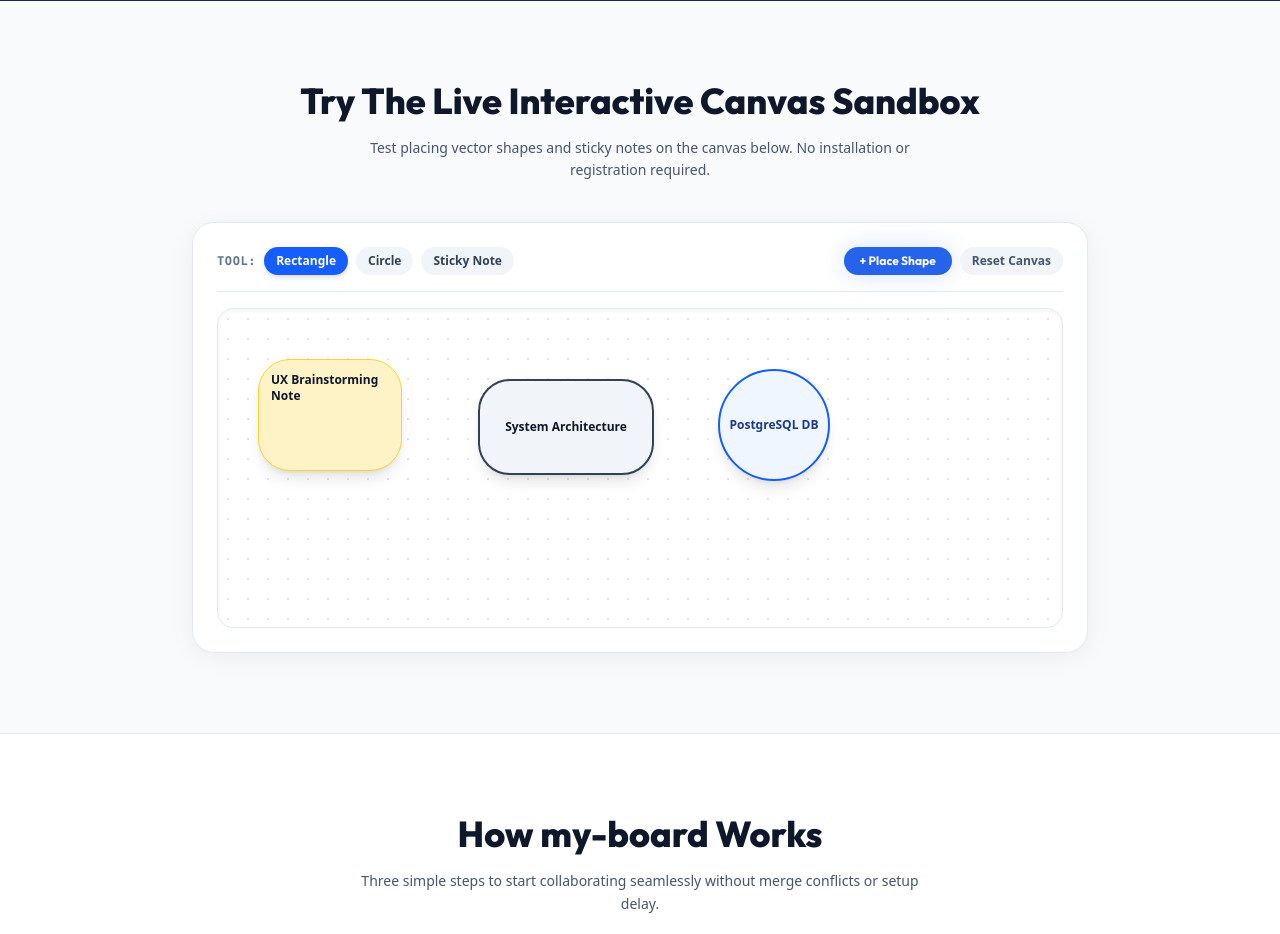
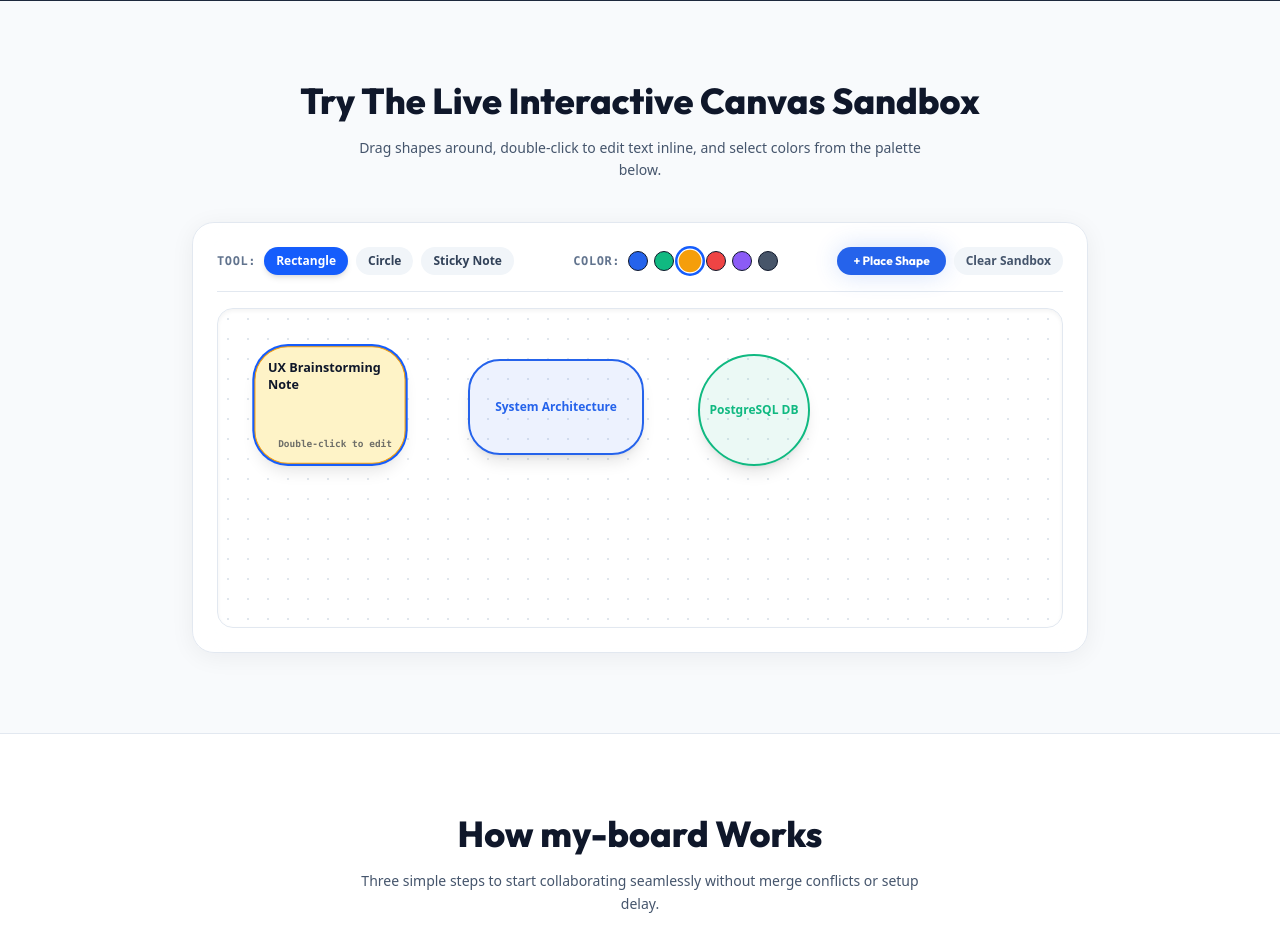
Before and after one commit to thulanesigasa/my-board, a Next.js app: page / in a window 1280 px wide. Shown: the part 780-1714 px from the top of the page. Built offline with nearby package versions, Linux system fonts and the light colour scheme; no server answers.

Commit message:
feat(sandbox): add drag-and-drop movement, double-click inline text editing, and color palette selection (#54)

```diff
--- a/src/components/landing/InteractiveSandbox.tsx
+++ b/src/components/landing/InteractiveSandbox.tsx
@@ -1,29 +1,88 @@
 'use client';
 
-import React, { useState } from 'react';
+import React, { useState, useRef } from 'react';
+
+interface SandboxShape {
+  id: number;
+  type: 'rect' | 'circle' | 'note';
+  x: number;
+  y: number;
+  text: string;
+  color: string;
+}
+
+const PALETTE = ['#2563EB', '#10B981', '#F59E0B', '#EF4444', '#8B5CF6', '#475569'];
 
 export const InteractiveSandbox: React.FC = () => {
-  const [activeShape, setActiveShape] = useState<'rect' | 'circle' | 'note'>('rect');
-  const [shapes, setShapes] = useState<Array<{ id: number; type: string; x: number; y: number; text: string }>>([
-    { id: 1, type: 'note', x: 40, y: 50, text: 'UX Brainstorming Note' },
-    { id: 2, type: 'rect', x: 260, y: 70, text: 'System Architecture' },
-    { id: 3, type: 'circle', x: 500, y: 60, text: 'PostgreSQL DB' },
+  const [activeTool, setActiveTool] = useState<'rect' | 'circle' | 'note'>('rect');
+  const [shapes, setShapes] = useState<SandboxShape[]>([
+    { id: 1, type: 'note', x: 40, y: 40, text: 'UX Brainstorming Note', color: '#F59E0B' },
+    { id: 2, type: 'rect', x: 250, y: 50, text: 'System Architecture', color: '#2563EB' },
+    { id: 3, type: 'circle', x: 480, y: 45, text: 'PostgreSQL DB', color: '#10B981' },
   ]);
 
+  const [selectedId, setSelectedId] = useState<number | null>(1);
+  const [editingId, setEditingId] = useState<number | null>(null);
+
+  const containerRef = useRef<HTMLDivElement>(null);
+  const draggingIdRef = useRef<number | null>(null);
+  const dragOffsetRef = useRef<{ x: number; y: number }>({ x: 0, y: 0 });
+
   const addShape = () => {
-    const newShape = {
-      id: Date.now(),
-      type: activeShape,
-      x: Math.floor(Math.random() * 400) + 40,
-      y: Math.floor(Math.random() * 120) + 40,
-      text: activeShape === 'note' ? 'New Sticky Note' : activeShape === 'rect' ? 'New Rectangle' : 'New Circle',
+    const newId = Date.now();
+    const newShape: SandboxShape = {
+      id: newId,
+      type: activeTool,
+      x: Math.floor(Math.random() * 350) + 40,
+      y: Math.floor(Math.random() * 100) + 40,
+      text: activeTool === 'note' ? 'New Sticky Note' : activeTool === 'rect' ? 'New Rectangle' : 'New Circle',
+      color: activeTool === 'note' ? '#F59E0B' : activeTool === 'rect' ? '#2563EB' : '#10B981',
     };
     setShapes([...shapes, newShape]);
+    setSelectedId(newId);
   };
 
-  const clearSandbox = () => {
-    setShapes([]);
+  const handleMouseDown = (id: number, e: React.MouseEvent) => {
+    e.stopPropagation();
+    setSelectedId(id);
+    draggingIdRef.current = id;
+
+    const shape = shapes.find((s) => s.id === id);
+    if (shape && containerRef.current) {
+      const rect = containerRef.current.getBoundingClientRect();
+      dragOffsetRef.current = {
+        x: e.clientX - rect.left - shape.x,
+        y: e.clientY - rect.top - shape.y,
+      };
+    }
   };
+
+  const handleMouseMove = (e: React.MouseEvent) => {
+    if (draggingIdRef.current === null || !containerRef.current) return;
+    const rect = containerRef.current.getBoundingClientRect();
+    const newX = Math.max(10, Math.min(rect.width - 160, e.clientX - rect.left - dragOffsetRef.current.x));
+    const newY = Math.max(10, Math.min(rect.height - 100, e.clientY - rect.top - dragOffsetRef.current.y));
+
+    setShapes((prev) =>
+      prev.map((s) => (s.id === draggingIdRef.current ? { ...s, x: newX, y: newY } : s))
+    );
+  };
+
+  const handleMouseUp = () => {
+    draggingIdRef.current = null;
+  };
+
+  const updateSelectedColor = (color: string) => {
+    if (selectedId === null) return;
+    setShapes((prev) => prev.map((s) => (s.id === selectedId ? { ...s, color } : s)));
+  };
+
+  const updateSelectedText = (text: string) => {
+    if (selectedId === null) return;
+    setShapes((prev) => prev.map((s) => (s.id === selectedId ? { ...s, text } : s)));
+  };
+
+  const selectedShape = shapes.find((s) => s.id === selectedId);
 
   return (
     <section id="sandbox" className="py-20 bg-[var(--color-bg)] relative z-10 border-b border-slate-200">
@@ -32,7 +91,7 @@ export const InteractiveSandbox: React.FC = () => {
           Try The Live Interactive Canvas Sandbox
         </h2>
         <p className="text-slate-600 text-sm max-w-xl mx-auto mb-10 leading-relaxed font-body">
-          Test placing vector shapes and sticky notes on the canvas below. No installation or registration required.
+          Drag shapes around, double-click to edit text inline, and select colors from the palette below.
         </p>
 
         {/* Sandbox Glass Container */}
@@ -42,81 +101,176 @@ export const InteractiveSandbox: React.FC = () => {
             <div className="flex items-center gap-2">
               <span className="text-xs font-bold font-mono text-slate-500 uppercase tracking-wider">Tool:</span>
               <button
-                onClick={() => setActiveShape('rect')}
+                onClick={() => setActiveTool('rect')}
                 className={`px-3 py-1.5 rounded-lg text-xs font-bold transition ${
-                  activeShape === 'rect' ? 'bg-blue-600 text-white shadow-md' : 'bg-slate-100 text-slate-700 hover:bg-slate-200'
+                  activeTool === 'rect' ? 'bg-blue-600 text-white shadow-md' : 'bg-slate-100 text-slate-700 hover:bg-slate-200'
                 }`}
               >
                 Rectangle
               </button>
               <button
-                onClick={() => setActiveShape('circle')}
+                onClick={() => setActiveTool('circle')}
                 className={`px-3 py-1.5 rounded-lg text-xs font-bold transition ${
-                  activeShape === 'circle' ? 'bg-blue-600 text-white shadow-md' : 'bg-slate-100 text-slate-700 hover:bg-slate-200'
+                  activeTool === 'circle' ? 'bg-blue-600 text-white shadow-md' : 'bg-slate-100 text-slate-700 hover:bg-slate-200'
                 }`}
               >
                 Circle
               </button>
               <button
-                onClick={() => setActiveShape('note')}
+                onClick={() => setActiveTool('note')}
                 className={`px-3 py-1.5 rounded-lg text-xs font-bold transition ${
-                  activeShape === 'note' ? 'bg-blue-600 text-white shadow-md' : 'bg-slate-100 text-slate-700 hover:bg-slate-200'
+                  activeTool === 'note' ? 'bg-blue-600 text-white shadow-md' : 'bg-slate-100 text-slate-700 hover:bg-slate-200'
                 }`}
               >
                 Sticky Note
               </button>
             </div>
 
+            {/* Color Change Palette */}
+            {selectedShape && (
+              <div className="flex items-center gap-2">
+                <span className="text-xs font-bold font-mono text-slate-500 uppercase tracking-wider">Color:</span>
+                <div className="flex gap-1.5">
+                  {PALETTE.map((c) => (
+                    <button
+                      key={c}
+                      onClick={() => updateSelectedColor(c)}
+                      className={`w-5 h-5 rounded-full border transition-transform ${
+                        selectedShape.color === c ? 'scale-125 ring-2 ring-blue-600 border-white' : 'hover:scale-110'
+                      }`}
+                      style={{ backgroundColor: c }}
+                    />
+                  ))}
+                </div>
+              </div>
+            )}
+
             <div className="flex items-center gap-2">
-              <button
-                onClick={addShape}
-                className="btn-primary text-xs !py-1.5 !px-4"
-              >
+              <button onClick={addShape} className="btn-primary text-xs !py-1.5 !px-4">
                 + Place Shape
               </button>
               <button
-                onClick={clearSandbox}
+                onClick={() => setShapes([])}
                 className="px-3 py-1.5 rounded-lg text-xs font-bold bg-slate-100 hover:bg-red-50 text-slate-600 hover:text-red-600 transition"
               >
-                Reset Canvas
+                Clear Sandbox
               </button>
             </div>
           </div>
 
-          {/* Canvas Area */}
-          <div className="h-80 rounded-2xl bg-white border border-slate-200 relative overflow-hidden shadow-inner">
+          {/* Interactive Drag & Drop Canvas */}
+          <div
+            ref={containerRef}
+            onMouseMove={handleMouseMove}
+            onMouseUp={handleMouseUp}
+            onMouseLeave={handleMouseUp}
+            className="h-80 rounded-2xl bg-white border border-slate-200 relative overflow-hidden shadow-inner select-none cursor-crosshair"
+          >
             <div className="absolute inset-0 bg-[radial-gradient(#cbd5e1_1px,transparent_1px)] [background-size:20px_20px] opacity-60" />
 
             {shapes.map((s) => {
+              const isSelected = selectedId === s.id;
+              const isEditing = editingId === s.id;
+
               if (s.type === 'note') {
                 return (
                   <div
                     key={s.id}
-                    className="absolute w-36 h-28 p-3 rounded-xl bg-amber-100 border border-amber-300 text-slate-900 font-bold text-xs shadow-lg transition-all hover:scale-105"
-                    style={{ left: `${s.x}px`, top: `${s.y}px` }}
+                    onMouseDown={(e) => handleMouseDown(s.id, e)}
+                    onDoubleClick={() => setEditingId(s.id)}
+                    className={`absolute w-36 h-28 p-3 rounded-xl shadow-lg transition-shadow cursor-grab active:cursor-grabbing font-bold text-xs flex flex-col justify-between ${
+                      isSelected ? 'ring-2 ring-blue-600 scale-105' : ''
+                    }`}
+                    style={{
+                      left: `${s.x}px`,
+                      top: `${s.y}px`,
+                      backgroundColor: s.color === '#F59E0B' ? '#FEF3C7' : `${s.color}20`,
+                      borderColor: s.color,
+                      borderWidth: '1.5px',
+                      color: '#0F172A',
+                    }}
                   >
-                    {s.text}
+                    {isEditing ? (
+                      <input
+                        type="text"
+                        autoFocus
+                        value={s.text}
+                        onChange={(e) => updateSelectedText(e.target.value)}
+                        onBlur={() => setEditingId(null)}
+                        onKeyDown={(e) => e.key === 'Enter' && setEditingId(null)}
+                        className="bg-white/80 w-full text-xs font-bold p-1 rounded focus:outline-none"
+                      />
+                    ) : (
+                      <span>{s.text}</span>
+                    )}
+                    <span className="text-[9px] font-mono opacity-60 text-right block">Double-click to edit</span>
                   </div>
                 );
               }
+
               if (s.type === 'circle') {
                 return (
                   <div
                     key={s.id}
-                    className="absolute w-28 h-28 rounded-full bg-blue-50 border-2 border-blue-600 text-blue-900 font-bold text-xs flex items-center justify-center text-center p-2 shadow-lg transition-all hover:scale-105"
-                    style={{ left: `${s.x}px`, top: `${s.y}px` }}
+                    onMouseDown={(e) => handleMouseDown(s.id, e)}
+                    onDoubleClick={() => setEditingId(s.id)}
+                    className={`absolute w-28 h-28 rounded-full border-2 font-bold text-xs flex items-center justify-center text-center p-2 shadow-lg cursor-grab active:cursor-grabbing ${
+                      isSelected ? 'ring-2 ring-blue-600 scale-105' : ''
+                    }`}
+                    style={{
+                      left: `${s.x}px`,
+                      top: `${s.y}px`,
+                      borderColor: s.color,
+                      backgroundColor: `${s.color}15`,
+                      color: s.color,
+                    }}
                   >
-                    {s.text}
+                    {isEditing ? (
+                      <input
+                        type="text"
+                        autoFocus
+                        value={s.text}
+                        onChange={(e) => updateSelectedText(e.target.value)}
+                        onBlur={() => setEditingId(null)}
+                        onKeyDown={(e) => e.key === 'Enter' && setEditingId(null)}
+                        className="bg-white/80 text-xs font-bold p-1 rounded focus:outline-none w-20 text-center"
+                      />
+                    ) : (
+                      <span>{s.text}</span>
+                    )}
                   </div>
                 );
               }
+
               return (
                 <div
                   key={s.id}
-                  className="absolute w-44 h-24 rounded-xl bg-slate-100 border-2 border-slate-700 text-slate-900 font-bold text-xs flex items-center justify-center text-center p-2 shadow-lg transition-all hover:scale-105"
-                  style={{ left: `${s.x}px`, top: `${s.y}px` }}
+                  onMouseDown={(e) => handleMouseDown(s.id, e)}
+                  onDoubleClick={() => setEditingId(s.id)}
+                  className={`absolute w-44 h-24 rounded-xl border-2 font-bold text-xs flex items-center justify-center text-center p-2 shadow-lg cursor-grab active:cursor-grabbing ${
+                    isSelected ? 'ring-2 ring-blue-600 scale-105' : ''
+                  }`}
+                  style={{
+                    left: `${s.x}px`,
+                    top: `${s.y}px`,
+                    borderColor: s.color,
+                    backgroundColor: `${s.color}15`,
+                    color: s.color,
+                  }}
                 >
-                  {s.text}
+                  {isEditing ? (
+                    <input
+                      type="text"
+                      autoFocus
+                      value={s.text}
+                      onChange={(e) => updateSelectedText(e.target.value)}
+                      onBlur={() => setEditingId(null)}
+                      onKeyDown={(e) => e.key === 'Enter' && setEditingId(null)}
+                      className="bg-white/80 text-xs font-bold p-1 rounded focus:outline-none w-32 text-center"
+                    />
+                  ) : (
+                    <span>{s.text}</span>
+                  )}
                 </div>
               );
             })}
```
